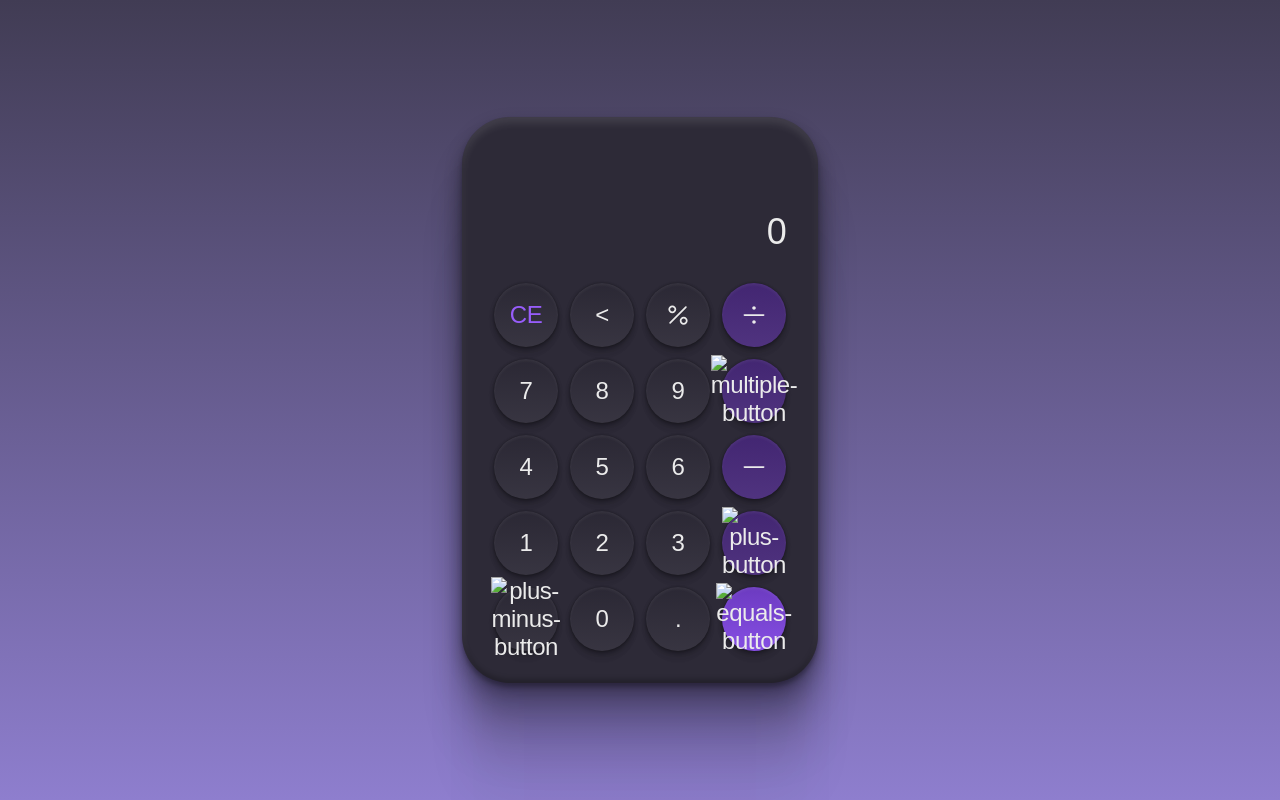
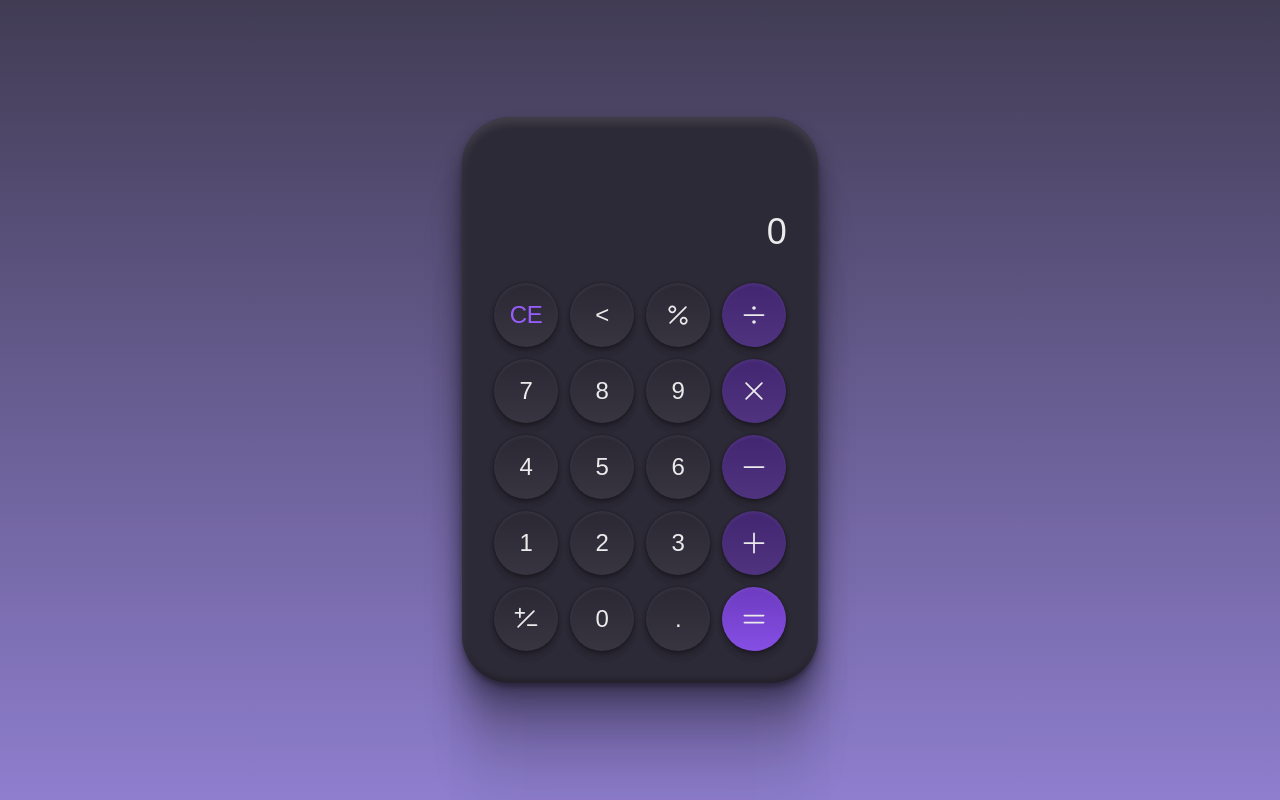
Before and after one commit to WilliamRibeiR0/Calculadora, a plain HTML site: page index.html in a window 1280 px wide. Drawn offline with Linux system fonts and the light colour scheme; the site is published under a folder, as on GitHub Pages, so addresses that start at the root find nothing.

Commit message:
Atualizar o index.html

```diff
--- a/index.html
+++ b/index.html
@@ -28,7 +28,7 @@
       <button>8</button>
       <button>9</button>
       <button data-value="*">
-        <img src="/icon/multiple.svg" alt="multiple-button">
+        <img src="icon/multiple.svg" alt="multiple-button">
       </button>
       <button>4</button>
       <button>5</button>
@@ -40,15 +40,15 @@
       <button>2</button>
       <button>3</button>
       <button data-value="+">
-        <img src="/icon/plus.svg" alt="plus-button">
+        <img src="icon/plus.svg" alt="plus-button">
       </button>
       <button data-value="+/-">
-        <img src="/icon/plus-minus.svg" alt="plus-minus-button">
+        <img src="icon/plus-minus.svg" alt="plus-minus-button">
       </button>
       <button>0</button>
       <button>.</button>
       <button data-value="=">
-        <img src="/icon/equals.svg" alt="equals-button">
+        <img src="icon/equals.svg" alt="equals-button">
       </button>
     </div>
   </div>
```
